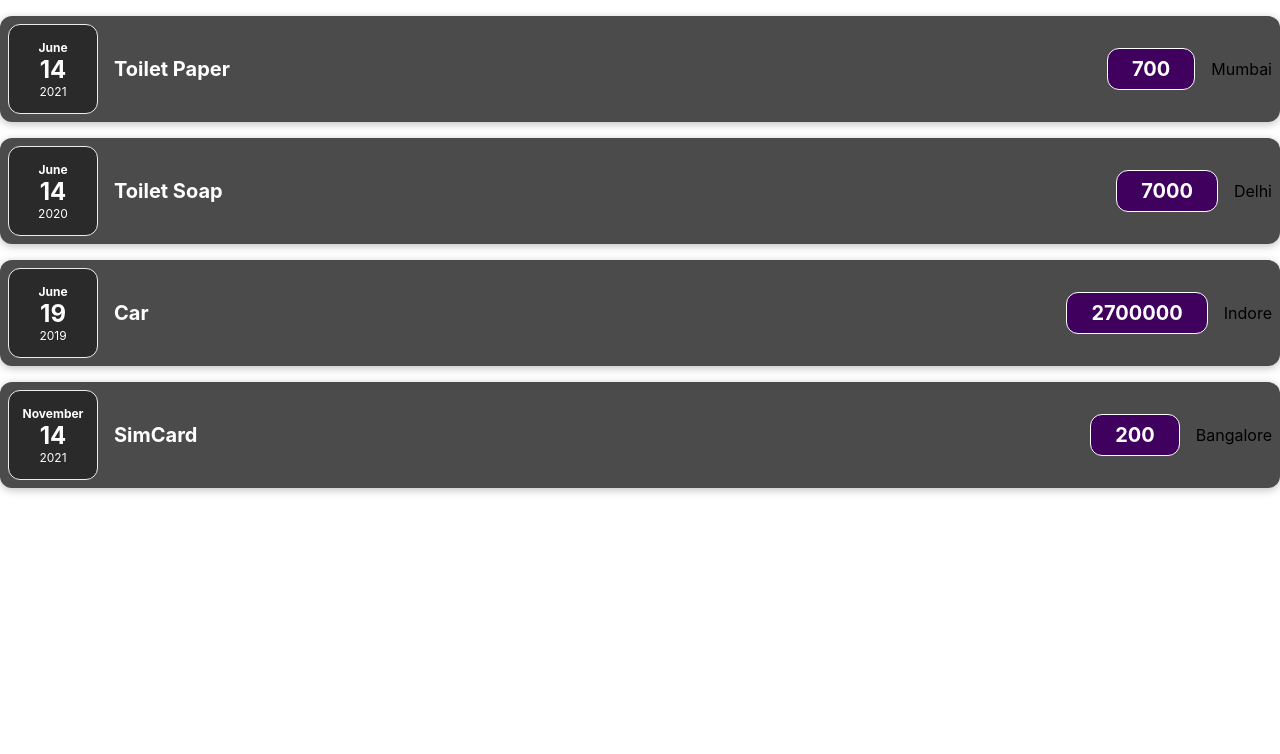
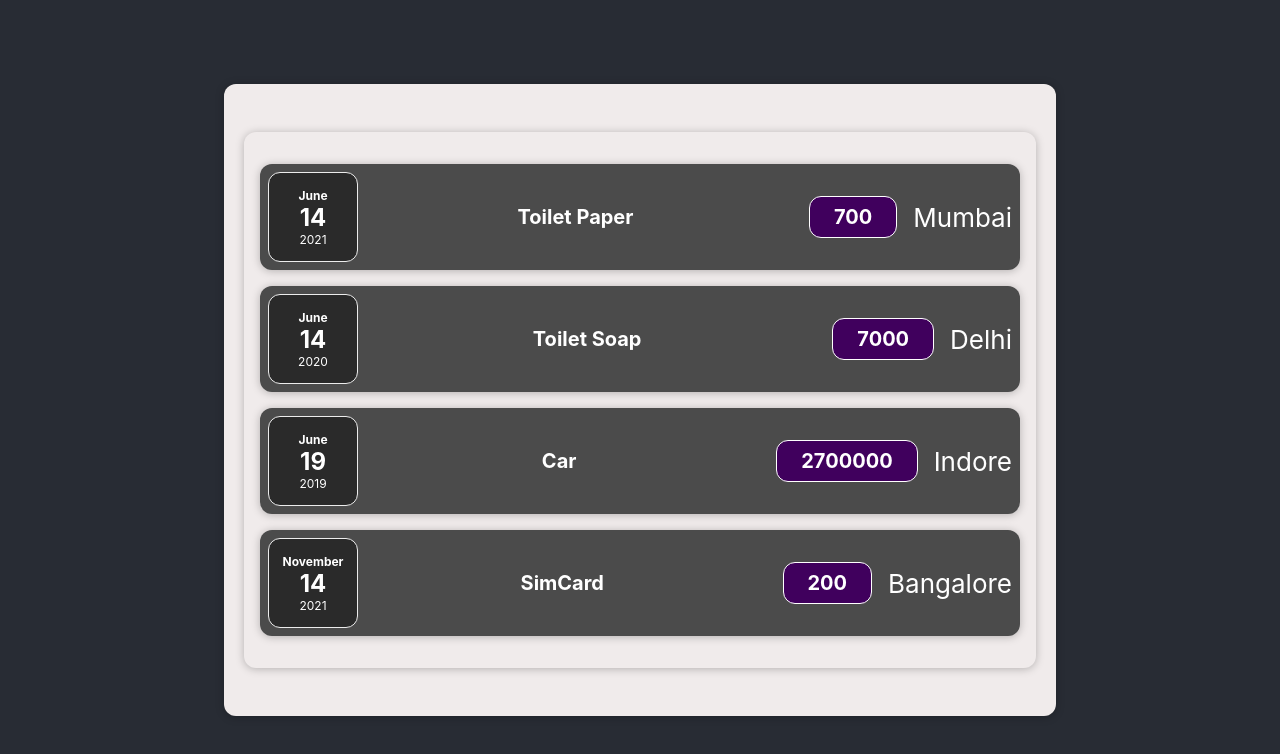
Before and after one commit to sachinbaghel1995/expense-React, a React (Create React App) app: page / in a window 1280 px wide. Shown: the top 754 px of the page. Built offline with nearby package versions, Linux system fonts and the light colour scheme.

Commit message:
composition and fat arrow function

```diff
--- a/src/App.js
+++ b/src/App.js
@@ -1,43 +1,20 @@
 import logo from './logo.svg';
-// import './App.css';
+import './App.css';
 import ExpenseItem from './components/ExpenseItem';
+import Expenses from './Expenses';
 
-function App() {
+const App=()=> {
 
-  const Expenses=[{id:"e1",title:"Toilet Paper",amount:700,date:new Date(2021,5,14),LocationOfExpenditure:"Mumbai"},
+  const expenses=[{id:"e1",title:"Toilet Paper",amount:700,date:new Date(2021,5,14),LocationOfExpenditure:"Mumbai"},
   {id:"e2",title:"Toilet Soap",amount:7000,date:new Date(2020,5,14),LocationOfExpenditure:"Delhi"},
   {id:"e3",title:"Car",amount:2700000,date:new Date(2019,5,19),LocationOfExpenditure:"Indore"},
   {id:"e1",title:"SimCard",amount:200,date:new Date(2021,10,14),LocationOfExpenditure:"Bangalore"}]
   return (
     <div className="App">
       <header className="App-header">
-
-        <ExpenseItem
-        title={Expenses[0].title}
-        amount={Expenses[0].amount}
-        date={Expenses[0].date}
-        LocationOfExpenditure={Expenses[0].LocationOfExpenditure}
-        ></ExpenseItem>
-        <ExpenseItem
-        title={Expenses[1].title}
-        amount={Expenses[1].amount}
-        date={Expenses[1].date}
-        LocationOfExpenditure={Expenses[1].LocationOfExpenditure}
-        ></ExpenseItem>
-        <ExpenseItem
-        title={Expenses[2].title}
-        amount={Expenses[2].amount}
-        date={Expenses[2].date}
-        LocationOfExpenditure={Expenses[2].LocationOfExpenditure}
-        ></ExpenseItem>
-        <ExpenseItem
-        title={Expenses[3].title}
-        amount={Expenses[3].amount}
-        date={Expenses[3].date}
-        LocationOfExpenditure={Expenses[3].LocationOfExpenditure}
-        ></ExpenseItem>
-
-
+     <div className='expenses'>
+        < Expenses items={expenses}/>
+</div>
       </header>
     </div>
   );
--- /dev/null
+++ b/src/Expenses.css
@@ -0,0 +1,10 @@
+.expenses{
+    padding: 1rem;
+    background-color: rgb(31,31,31,);
+    margin: 2rem auto;
+    width: 50rem;
+    max-width: 95%;
+    border-radius: 12px;
+    box-shadow: 0 1px 8px rgba(0, 0, 0, 0.25);
+    background: rgb(240, 235, 235);
+}
--- /dev/null
+++ b/src/Expenses.js
@@ -0,0 +1,36 @@
+import ExpenseItem from "./components/ExpenseItem"
+import './Expenses.css';
+import './components/ExpenseItem.css';
+import Card from "./components/Card";
+const Expenses=(props)=>{
+    return (
+        <Card className='expenses'>
+<ExpenseItem
+        title={props.items[0].title}
+        amount={props.items[0].amount}
+        date={props.items[0].date}
+        LocationOfExpenditure={props.items[0].LocationOfExpenditure}
+        ></ExpenseItem>
+        <ExpenseItem
+          title={props.items[1].title}
+          amount={props.items[1].amount}
+          date={props.items[1].date}
+          LocationOfExpenditure={props.items[1].LocationOfExpenditure}
+        ></ExpenseItem>
+        <ExpenseItem
+          title={props.items[2].title}
+          amount={props.items[2].amount}
+          date={props.items[2].date}
+          LocationOfExpenditure={props.items[2].LocationOfExpenditure}
+        ></ExpenseItem>
+        <ExpenseItem
+          title={props.items[3].title}
+          amount={props.items[3].amount}
+          date={props.items[3].date}
+          LocationOfExpenditure={props.items[3].LocationOfExpenditure}
+        ></ExpenseItem>
+
+        </Card>
+    )
+}
+export default Expenses
--- /dev/null
+++ b/src/components/Card.css
@@ -0,0 +1,4 @@
+.card{
+    border-radius: 12px;
+    box-shadow: 0 1px 8px rgba(0, 0, 0, 0.25);
+}
--- /dev/null
+++ b/src/components/Card.js
@@ -0,0 +1,8 @@
+import'./Card.css';
+const Card=(props)=>{
+    const classes='card '+props.className
+    return(
+        <div className={classes}>{props.children}</div>
+    )
+}
+export default Card
--- a/src/components/ExpenseDate.js
+++ b/src/components/ExpenseDate.js
@@ -1,4 +1,4 @@
-function ExpenseDate(props){
+const ExpenseDate=(props)=>{
     const month=props.date.toLocaleString('en-US',{month:'long'})
     const date=props.date.toLocaleString('en-US',{day:'2-digit'})
     const year=props.date.getFullYear()
--- a/src/components/ExpenseItem.js
+++ b/src/components/ExpenseItem.js
@@ -1,10 +1,12 @@
 import './ExpenseItem.css'
 import ExpenseDate from './ExpenseDate'
+import Card from './Card'
 // import ExpenseDetails from './ExpenseDetails'
-function ExpenseItem(props){
+const ExpenseItem=(props)=>{
 
 
-    return (<div className="expense-item">
+    return (
+    <Card className="expense-item">
 
         <ExpenseDate date={props.date}/>
         {/* <ExpenseDetails amount={props.amount}/> */}
@@ -13,7 +15,7 @@
         <div>{props.LocationOfExpenditure}</div>
             </div>
 
-    </div>)
+    </Card>)
 
 }
 export default ExpenseItem
```
Also changed, not shown: src/components/ExpenseItem.css (line endings or trailing spaces), 1 other file (tests, documents, lock files or other folders).
